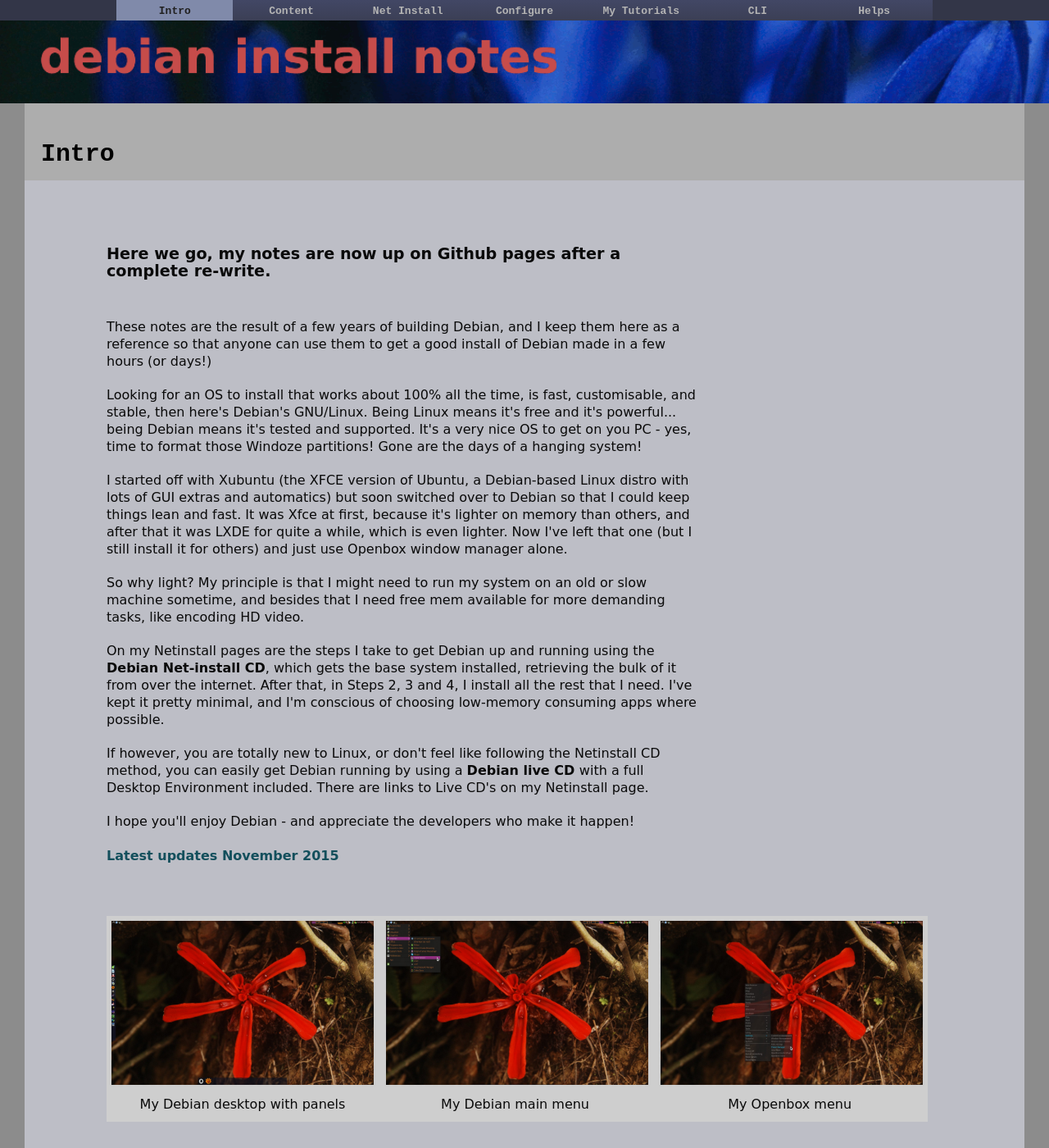
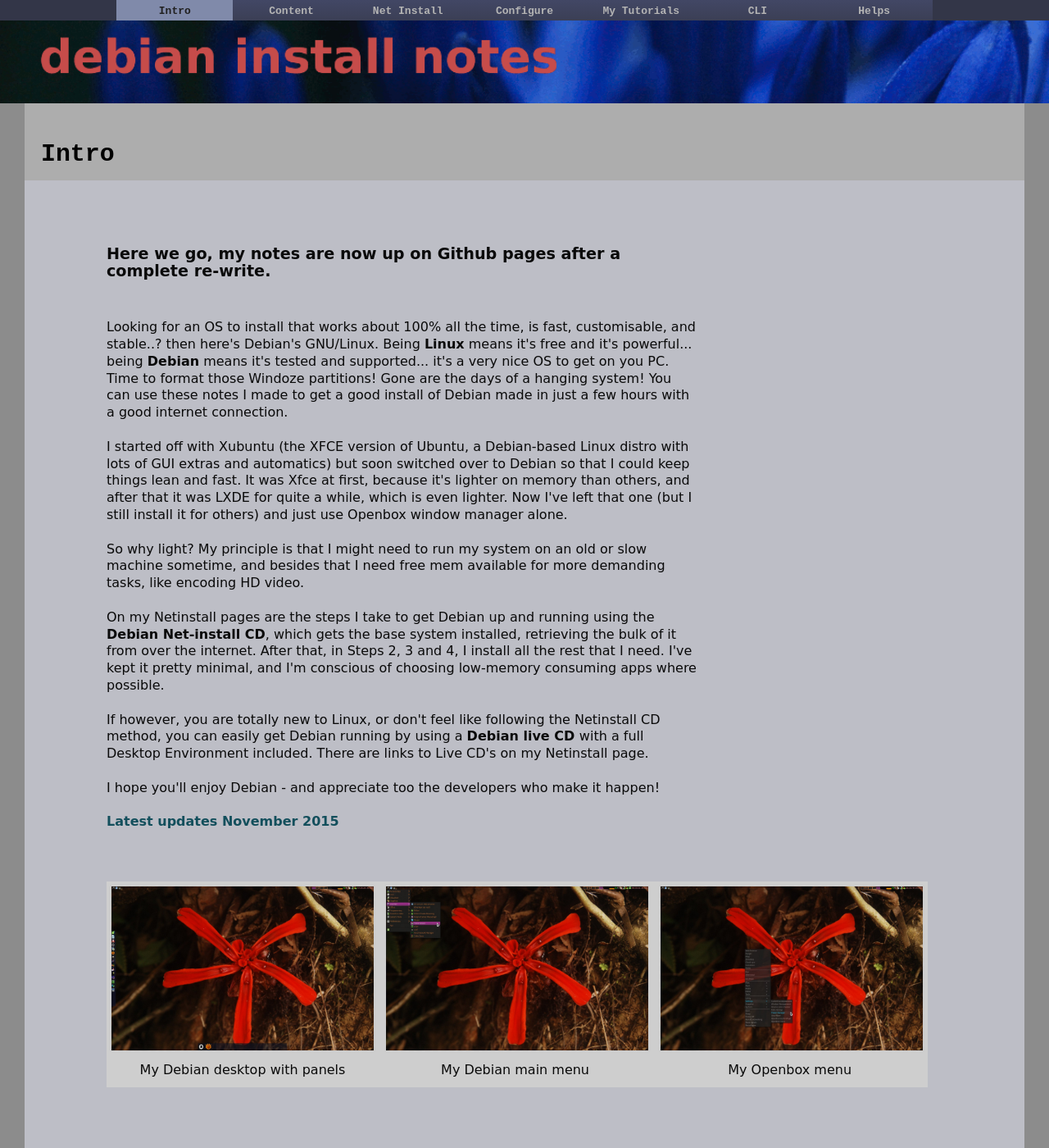
Before and after one commit to dquinton/debian-install, a Jekyll site: the page built from index.html, in a window 1280 px wide and 1400 px high. Shown: the whole window at 82% size. Built offline with Jekyll 4.4.1, drawn with Linux system fonts in a browser that asks for light colours.

Commit message:
updating pages

```diff
--- a/config/ranger.html
+++ b/config/ranger.html
@@ -165,7 +165,7 @@
 <br><br>
 <a name="3"></a><br>
 
-<br><br><table cellpadding="4" border="1" width="15%" style="border-collapse: collapse; position: absolute; left: 700px; "><tr><td><span style="font-size: 18px; ">Get my <a href="../files/ranger-keybinds_quinton.pdf">key mapping sheet!</a></span></td></tr></table>
+<br><br><table cellpadding="4" border="1" width="15%" style="border-collapse: collapse; position: absolute; left: 700px; "><tr><td><span style="font-size: 18px; ">Get my <a href="files/ranger-keybinds_quinton.pdf">key mapping sheet!</a></span></td></tr></table>
 
 <h2>Default key-bindings</h2>
 
--- a/index.html
+++ b/index.html
@@ -9,9 +9,8 @@
 
 <h3>Here we go, my notes are now up on Github pages after a complete re-write.</h3>
 <br><br>
-These notes are the result of a few years of building Debian, and I keep them here as a reference so that anyone can use them to get a good install of Debian made in a few hours (or days!)
-<br><br>
-Looking for an OS to install that works about 100% all the time, is fast, customisable, and stable, then here's Debian's GNU/Linux.  Being Linux means it's free and it's powerful... being Debian means it's tested and supported.  It's a very nice OS to get on you PC - yes, time to format those Windoze partitions! Gone are the days of a hanging system!
+
+Looking for an OS to install that works about 100% all the time, is fast, customisable, and stable..? then here's Debian's GNU/Linux.  Being <b>Linux</b> means it's free and it's powerful... being <b>Debian</b> means it's tested and supported...  it's a very nice OS to get on you PC. Time to format those Windoze partitions! Gone are the days of a hanging system!  You can use these notes I made to get a good install of Debian made in just a few hours with a good internet connection.
 <br><br>
 I started off with Xubuntu (the XFCE version of Ubuntu, a Debian-based Linux distro with lots of GUI extras and automatics) but soon switched over to Debian so that I could keep things lean and fast.  It was Xfce at first, because it's lighter on memory than others, and after that it was LXDE for quite a while, which is even lighter.  Now I've left that one (but I still install it for others) and just use Openbox window manager alone.
 <br><br>
@@ -21,7 +20,7 @@
 <br><br>
 If however, you are totally new to Linux, or don't feel like following the Netinstall CD method, you can easily get Debian running by using a <b>Debian live CD </b>with a full Desktop Environment included.  There are links to Live CD's on my Netinstall page.
 <br><br>
-I hope you'll enjoy Debian - and appreciate the developers who make it happen!
+I hope you'll enjoy Debian - and appreciate too the developers who make it happen!
 <br><br>
 
 
```
